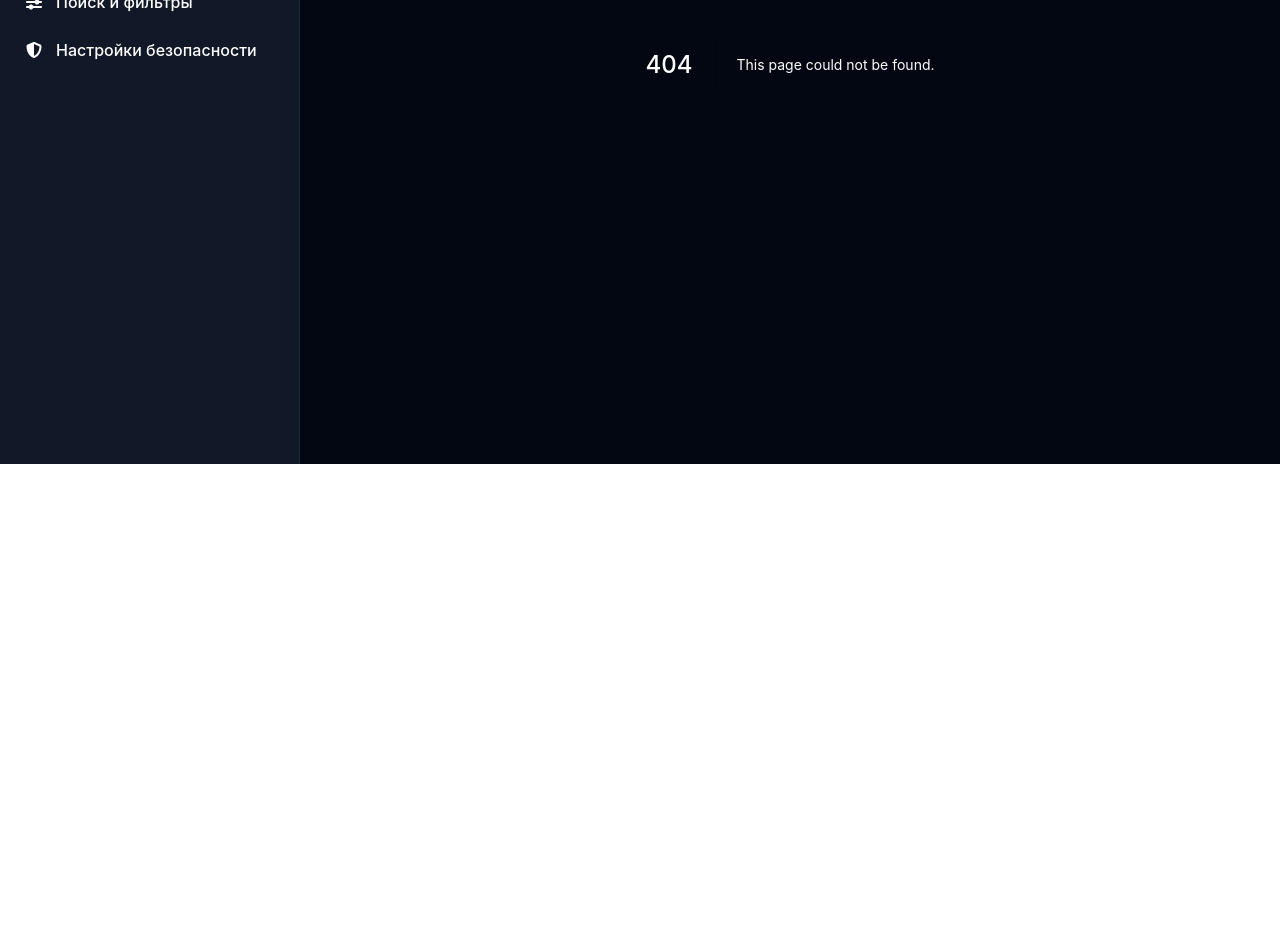
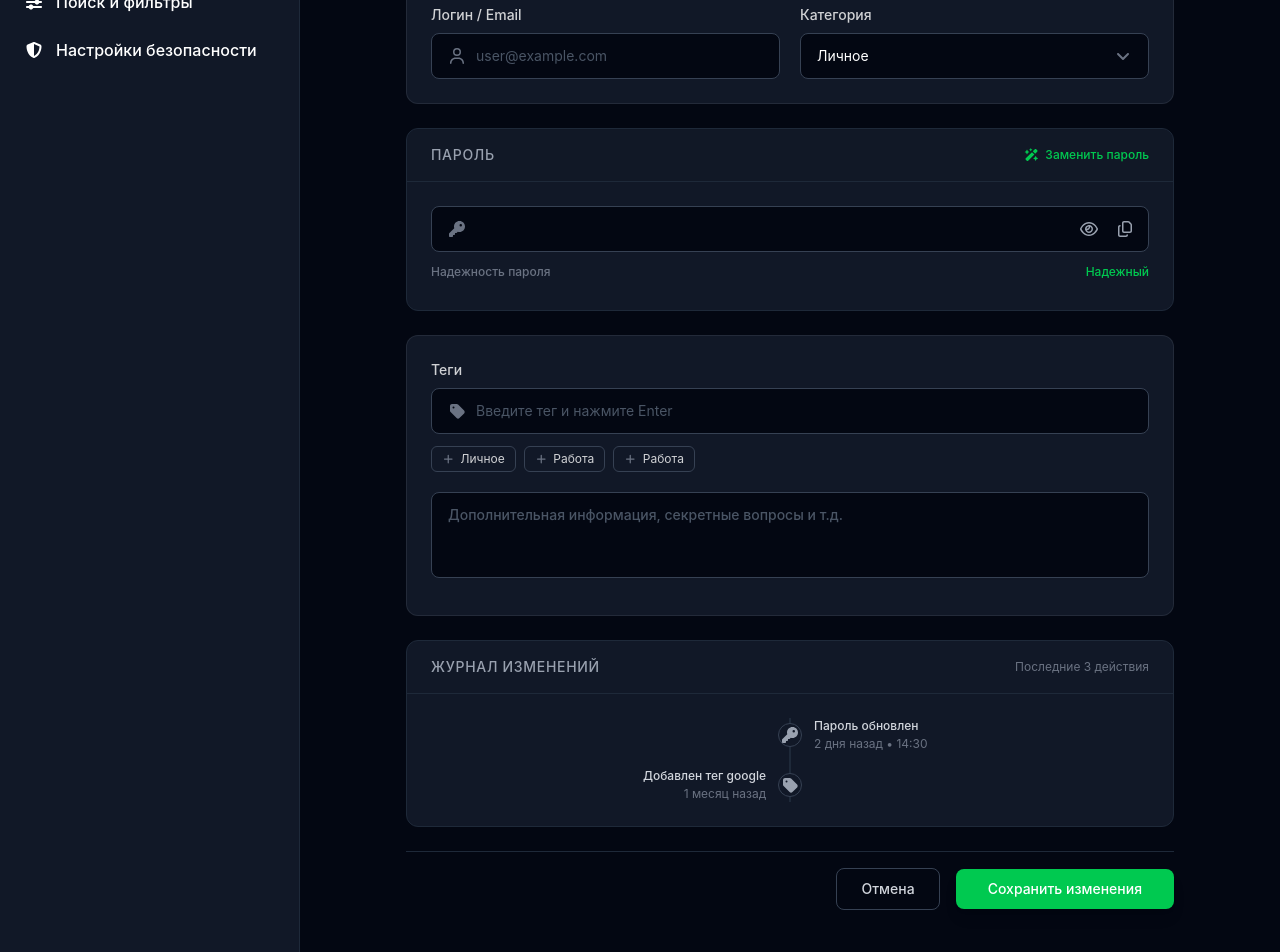
Before and after one commit to MoLineTy19/moly, a Next.js app: page /passwords/editPassword in a window 1280 px wide. Before the commit this address had no page. Shown: the part 400-1352 px from the top of the page. Before the commit the page ends 864 px from the top, so only its background shows below. Built offline with nearby package versions, Linux system fonts and the light colour scheme.

Commit message:
Добавил страничку изменений (бета)

```diff
--- /dev/null
+++ b/app/passwords/editPassword/page.tsx
@@ -0,0 +1,126 @@
+"use client"
+
+import {faKey, faTag, faTrashCan, faWandMagicSparkles} from "@fortawesome/free-solid-svg-icons";
+import {FontAwesomeIcon} from "@fortawesome/react-fontawesome";
+import MetaData from "@/app/passwords/addPassword/metaData";
+import {faCopy, faEye} from "@fortawesome/free-regular-svg-icons";
+import Tags from "@/app/passwords/addPassword/tags";
+
+export default function EditPassword() {
+    return (
+        <>
+            <div className="grow overflow-y-auto p-8 relative flex justify-center">
+                <div className="w-full max-w-3xl pb-20">
+                    <div className="mb-8 flex flex-col md:flex-row md:items-center justify-between gap-4">
+                        <div>
+                            <h1 className="text-3xl font-bold text-(--text-color) mb-2">
+                                Редактирование записи
+                            </h1>
+                            <p className="text-gray-400 text-sm">
+                                Обновите учетные данные для Google Личный.
+                            </p>
+                        </div>
+                        <div className="flex items-center gap-3">
+                            <button type="button" className="px-4 py-2 rounded-lg border border-gray-700 text-gray-300 hover:text-(--text-color) hover:bg-(--background-secondary) font-medium text-sm transition-colors flex items-center gap-2">
+                                <FontAwesomeIcon icon={faTrashCan} />
+                                Удалить
+                            </button>
+                        </div>
+                    </div>
+                    <form className="space-y-6">
+                        <MetaData />
+                        <div className="bg-(--background-secondary) border border-gray-800 rounded-xl shadow-soft overflow-hidden relative">
+                            <div className="px-6 py-4 border-b border-gray-800 flex justify-between items-center bg-(--background-secondary)/30">
+                                <h2 className="text-sm font-medium text-gray-400 uppercase tracking-wider">
+                                    Пароль
+                                </h2>
+                                <button type="button" className="text-xs text-(--accent-color) hover:text-(--accent-color)/70 font-medium flex items-center gap-1.5 transition-colors">
+                                    <FontAwesomeIcon icon={faWandMagicSparkles} />
+                                    Заменить пароль
+                                </button>
+                            </div>
+                            <div className="p-4 md:p-6 space-y-6">
+                                <div>
+                                    <div className="flex relative group">
+                                        <div className="absolute left-4 top-1/2 -translate-y-1/2 text-gray-500">
+                                            <FontAwesomeIcon icon={faKey} />
+                                        </div>
+                                        <input className="w-full pl-11 pr-24 py-3 bg-(--background-color) border border-gray-700 rounded-lg text-sm text-(--text-color) font-mono focus:outline-none focus:border-(--accent-color) transition-colors placeholder-gray-600"/>
+                                        <div className="absolute right-2 top-1/2 -translate-y-1/2 flex items-center gap-1">
+                                            <button type="button" className="w-8 h-8 rounded-md text-gray-400 hover:text-(--text-color) hover:bg-(--background-secondary) flex items-center justify-center transition-colors">
+                                                <FontAwesomeIcon icon={faEye} />
+                                            </button>
+                                            <div className="w-8 h-8 rounded-md text-gray-400 hover:text-(--text-color) hover:bg-(--background-secondary) flex items-center justify-center transition-colors">
+                                                <FontAwesomeIcon icon={faCopy} />
+                                            </div>
+                                        </div>
+                                    </div>
+                                    <div className="mt-3">
+                                        <div className="flex justify-between items-center mb-1.5">
+                                            <span className="text-xs font-medium text-gray-500">
+                                                Надежность пароля
+                                            </span>
+                                            <span className="text-xs font-medium text-(--accent-color)">
+                                                Надежный
+                                            </span>
+                                        </div>
+                                    </div>
+                                </div>
+                            </div>
+                        </div>
+                        <Tags />
+                        <div className="bg-(--background-secondary) border border-gray-800 rounded-xl shadow-soft overflow-hidden">
+                            <div className="px-6 py-4 border-b border-gray-800 flex justify-between items-center">
+                                <h2 className="text-sm font-medium text-gray-400 uppercase tracking-wider">
+                                    Журнал изменений
+                                </h2>
+                                <span className="text-xs text-gray-500">
+                                        Последние 3 действия
+                                    </span>
+                            </div>
+                            <div className="p-4 md:p-6">
+                                <div className="space-y-4 relative before:absolute before:inset-0 before:ml-2.75 before:-translate-x-px md:before:mx-auto md:before:translate-x-0 before:h-full before:w-0.5 before:bg-gray-800">
+                                    <div className="relative flex items-center justify-between md:justify-normal md:odd:flex-row-reverse group is-active">
+                                        <div className="flex items-center justify-center w-6 h-6 rounded-full border border-gray-700 bg-(--background-secondary) text-gray-400 shrink-0 md:order-1 md:group-odd:-translate-x-1/2 md:group-even:translate-x-1/2 z-10">
+                                            <FontAwesomeIcon icon={faKey} />
+                                        </div>
+                                        <div className="w-[calc(100%-3rem)] md:w-[calc(50%-1.5rem)] text-xs">
+                                            <div className="text-gray-300 font-medium">
+                                                Пароль обновлен
+                                            </div>
+                                            <div className="text-gray-500 mt-0.5">
+                                                2 дня назад • 14:30
+                                            </div>
+                                        </div>
+                                    </div>
+                                    <div className="relative flex items-center justify-between md:justify-normal md:odd:flex-row-reverse group is-active">
+                                        <div className="flex items-center justify-center w-6 h-6 rounded-full border border-gray-700 bg-(--background-secondary) text-gray-400 shrink-0 md:order-1 md:group-odd:-translate-x-1/2 md:group-even:translate-x-1/2 z-10">
+                                            <FontAwesomeIcon icon={faTag}/>
+                                        </div>
+                                        <div className="w-[calc(100%-3rem)] md:w-[calc(50%-1.5rem)] text-xs md:text-right">
+                                            <div className="text-gray-300 font-medium">
+                                                Добавлен тег google
+                                            </div>
+                                            <div className="text-gray-500 mt-0.5">
+                                                1 месяц назад
+                                            </div>
+                                        </div>
+                                    </div>
+                                </div>
+
+                            </div>
+                        </div>
+                        <div className="flex items-center justify-end gap-4 pt-4 border-t border-gray-800">
+                            <button type="button" className="px-6 py-2.5 rounded-lg border border-gray-700 text-gray-300 hover:text-(--text-color) hover:bg-(--background-color) font-medium text-sm transition-colors">
+                                Отмена
+                            </button>
+                            <button type="button" className="px-8 py-2.5 rounded-lg bg-(--accent-color) hover:bg-(--accent-color)/70 text-(--text-color) font-medium text-sm shadow-lg shadow-(--accent-color)/20 transition-all">
+                                Сохранить изменения
+                            </button>
+                        </div>
+                    </form>
+                </div>
+            </div>
+        </>
+    )
+}
```
